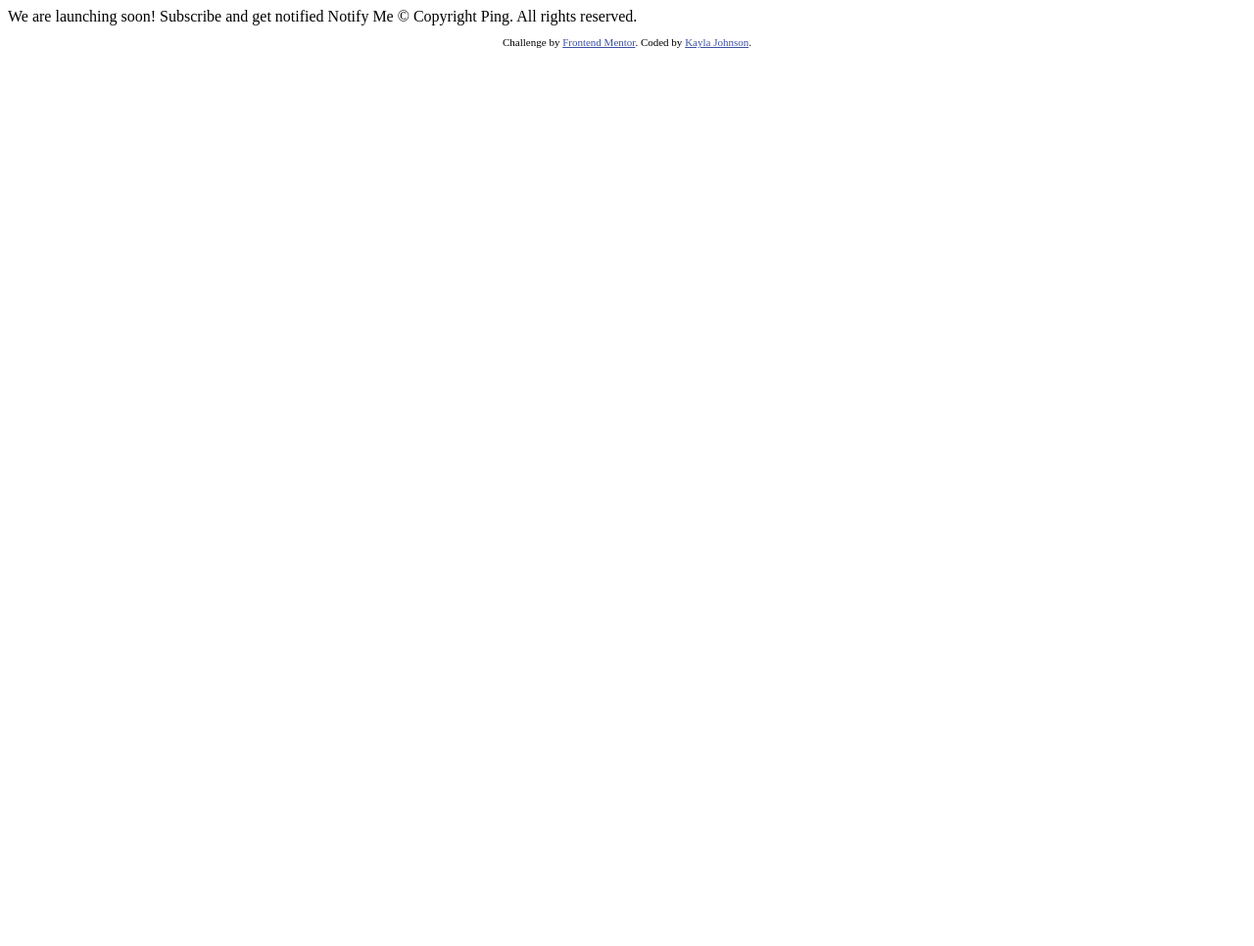
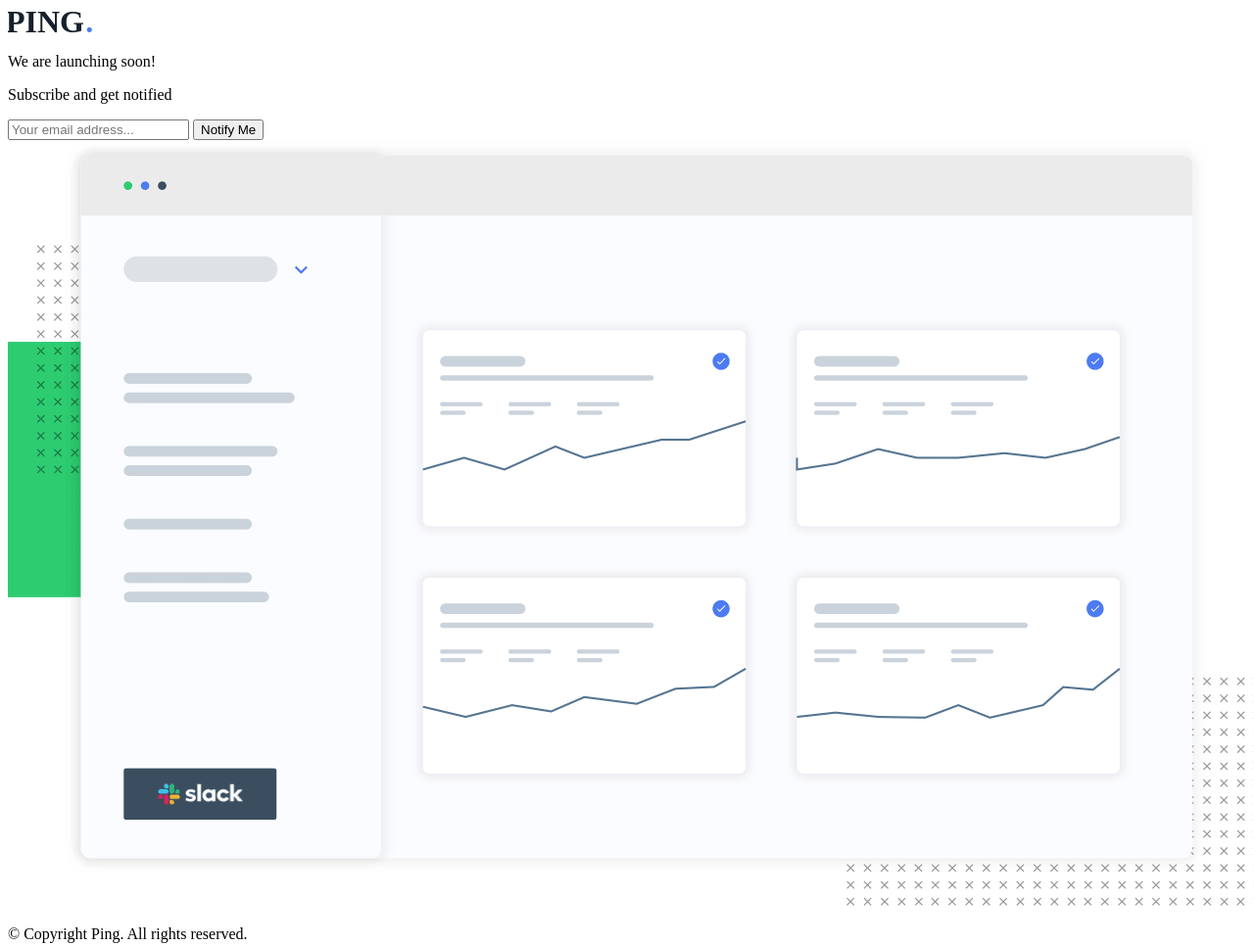
Before and after one commit to kdjohnson89/Ping, a plain HTML site: page ping-coming-soon-page-master/index.html in a window 1280 px wide. Shown: the top 966 px of the page at 98% size. Before the commit the page ends 800 px from the top, so only its background shows below. Drawn offline with Linux system fonts and the light colour scheme.

Commit message:
added images and input

```diff
--- a/ping-coming-soon-page-master/index.html
+++ b/ping-coming-soon-page-master/index.html
@@ -11,14 +11,18 @@
 
 </head>
 <body>
+	<img id="logo" src="images/logo.svg" alt="logo">
 
-  We are launching soon!
+  <p id="launch">We are launching <span id="soon">soon!</span></p>
 
-  Subscribe and get notified
+  <p id="subscribe">Subscribe and get notified</p>
 
-  Notify Me
+	<input type="email" id="email" placeholder="Your email address...">
+  <button type="button">Notify Me</button>
 
-  &copy; Copyright Ping. All rights reserved.
+	<img id="illustration" src="images/illustration-dashboard.png" alt="illustration">
+
+  <p>&copy; Copyright Ping. All rights reserved.</p>
 
   <footer>
     <p class="attribution">
```
